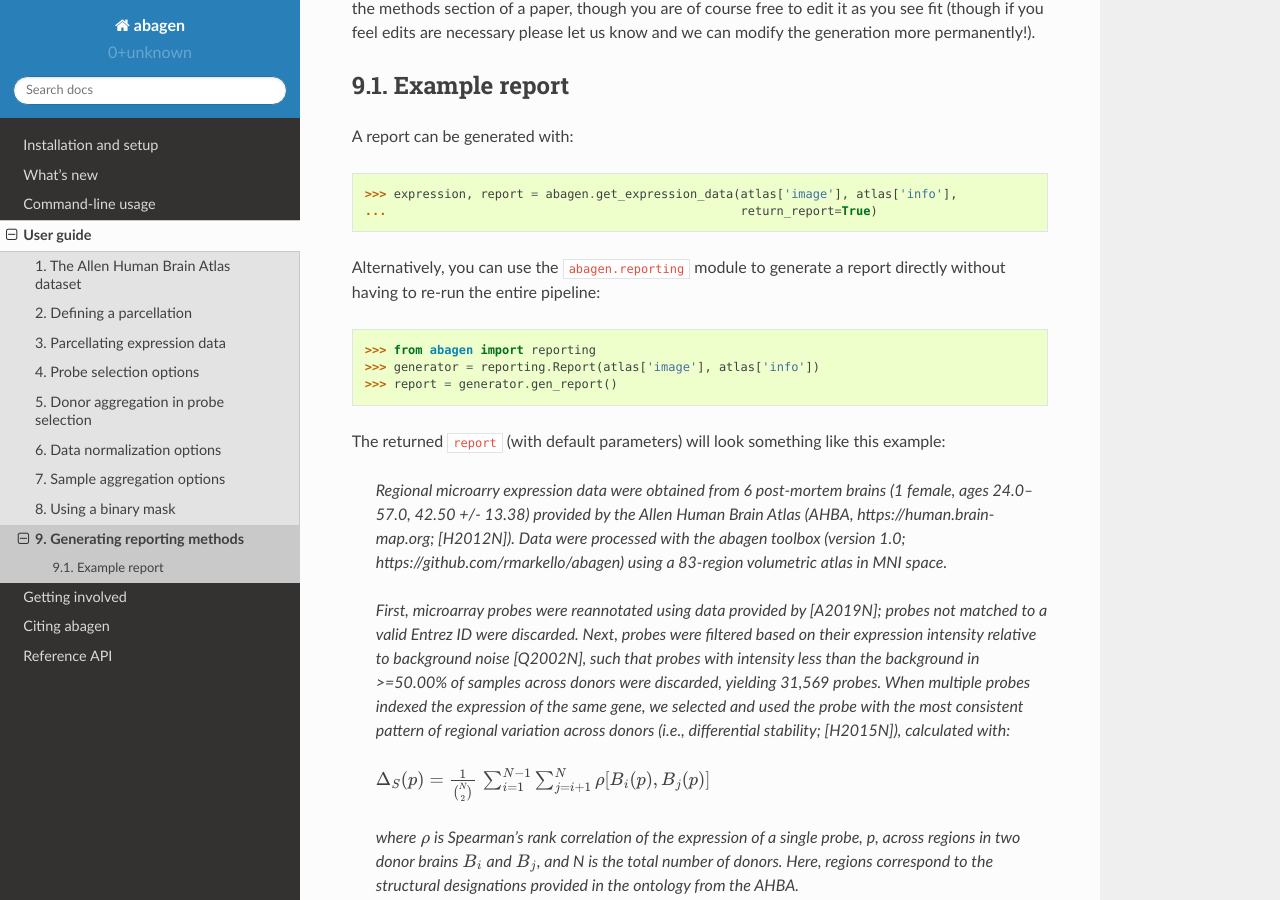
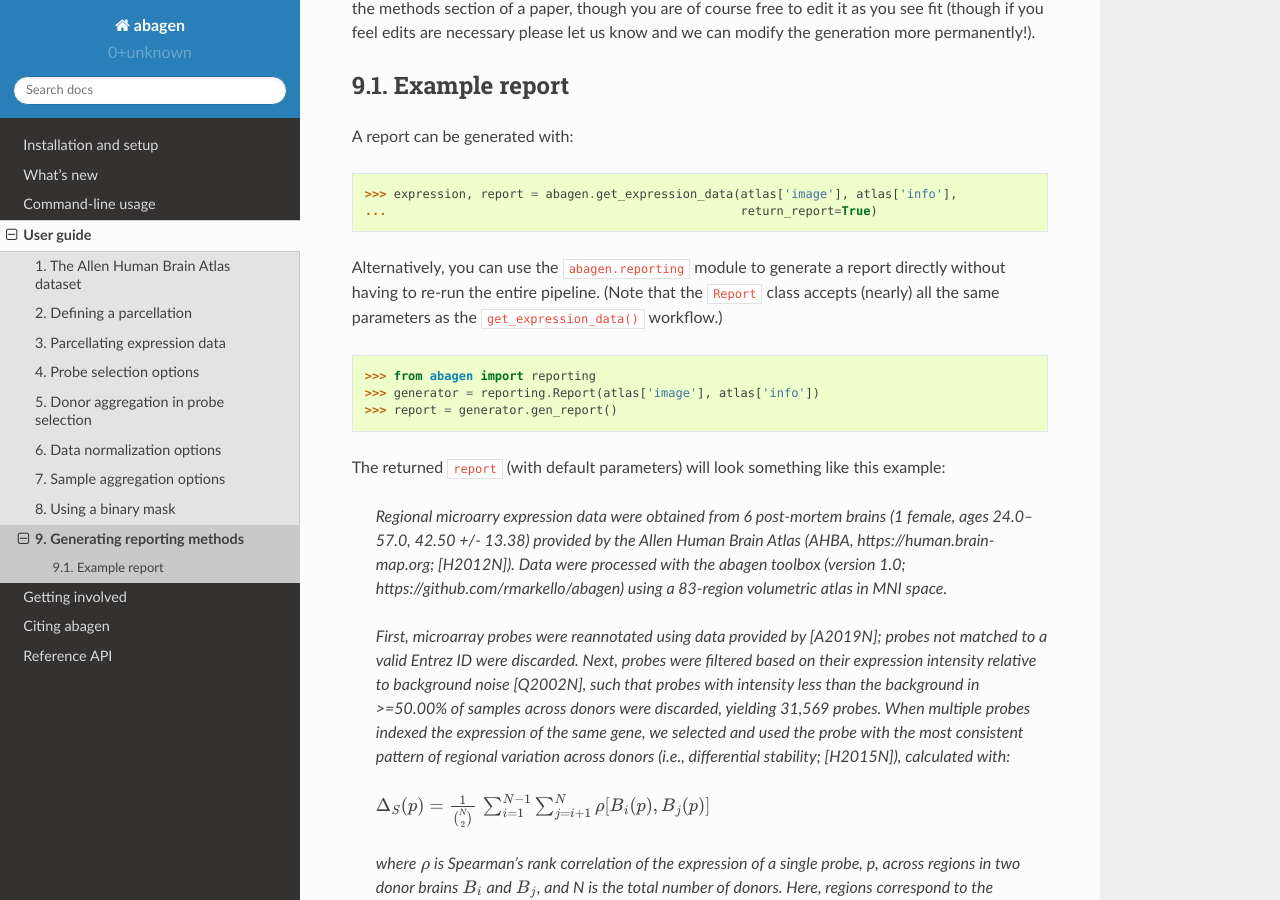
Before and after one commit to rmarkello/abagen, a Sphinx documentation site: the page built from docs/user_guide/reporting.rst, in a window 1280 px wide and 900 px high, scrolled down 431 px. Built offline with Sphinx 7.4.7 and the Read the Docs theme 2.0.0, drawn with Linux system fonts in a browser that asks for light colours.

Commit message:
[DOC] Clarify reporting docs

```diff
--- a/docs/user_guide/reporting.rst
+++ b/docs/user_guide/reporting.rst
@@ -31,7 +31,9 @@ A report can be generated with:
     ...                                                 return_report=True)
 
 Alternatively, you can use the ``abagen.reporting`` module to generate a report
-directly without having to re-run the entire pipeline:
+directly without having to re-run the entire pipeline. (Note that the ``Report``
+class accepts (nearly) all the same parameters as the ``get_expression_data()``
+workflow.)
 
 .. doctest::
 
```
